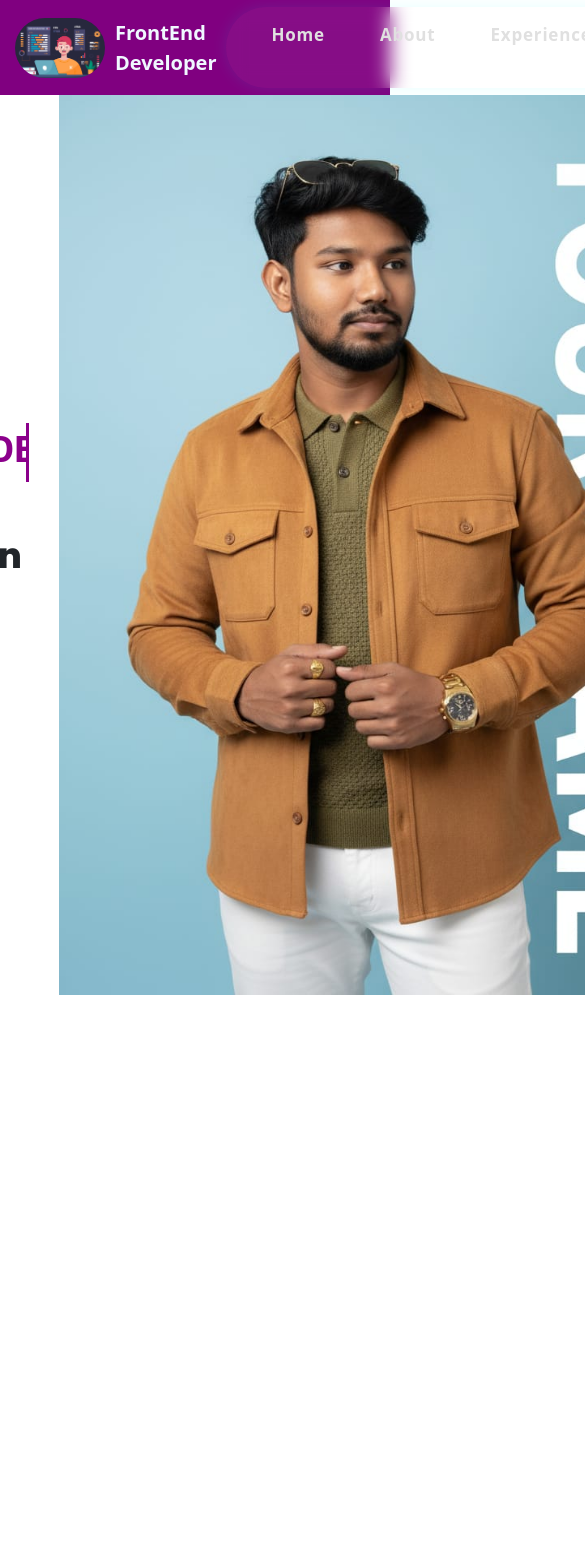
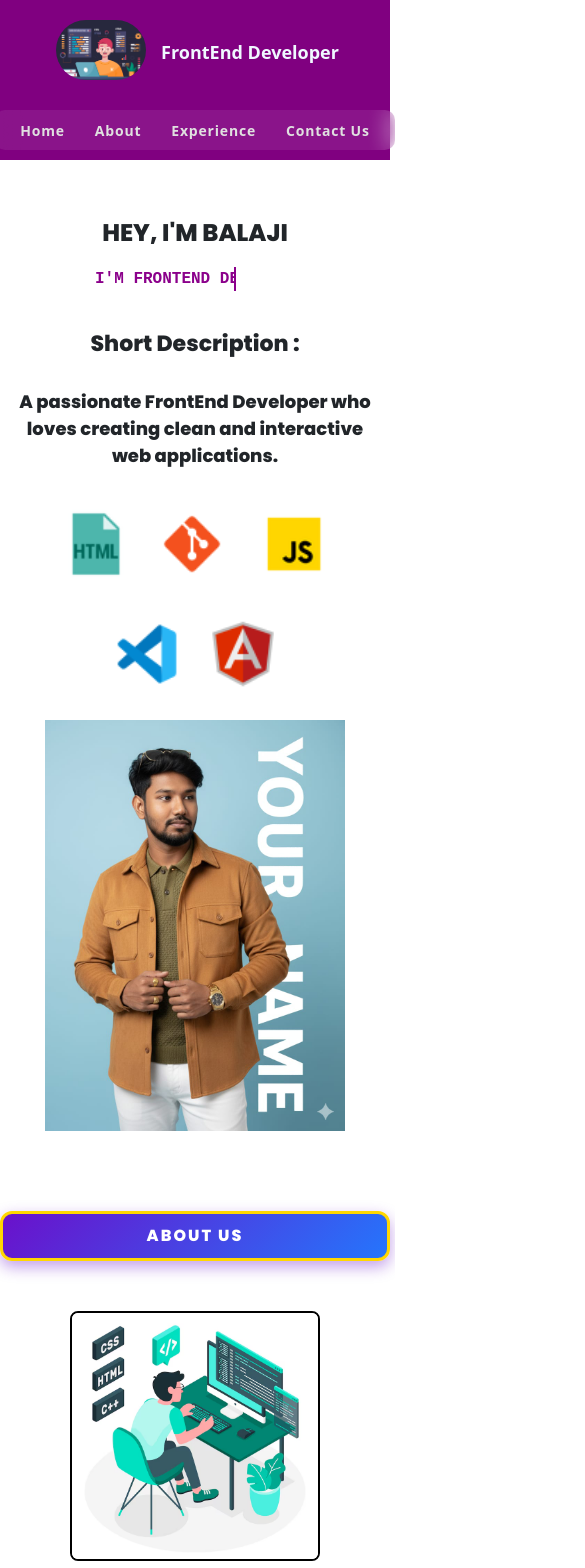
Before and after one commit to KBALAJI2024/portfolio_balaji, an Angular app: page / in a window 390 px wide. Shown: the top 1568 px of the page, 585 px wide, since content can reach past the window. Built offline with nearby package versions, Linux system fonts and the light colour scheme.

Commit message:
css style change based on mobile and tab

```diff
--- a/src/app/content/content.css
+++ b/src/app/content/content.css
@@ -47,20 +47,19 @@
 .shortDescription {
     font-size: 35px;
     font-weight: bold;
-    padding-left: 20px;
     padding-top: 32px;
 }
 
 .shortDescriptionNote {
     font-size: 27px;
     font-weight: bolder;
-    padding-left: 39px;
     padding-top: 12px;
 }
 
 .image {
     width: 700px;
     height: 900px;
+
 }
 
 .htmlLogo {
@@ -78,6 +77,13 @@
     width: 135px;
     height: 135px;
     margin-left: 49px;
+}
+
+.logohtml {
+    padding: 25px;
+    width: 135px;
+    height: 135px;
+
 }
 
 .logoBelow {
@@ -143,6 +149,7 @@
   display: flex;
   align-items: center;
   justify-content: center;
+  margin-top: 30px;
 }
 
 /* Hover Effect */
@@ -284,7 +291,7 @@
   font-weight: 500;
 }
 
-@media (max-width: 768px) {
+/* @media (max-width: 768px) {
   .container-about {
     flex-direction: column;
     gap: 20px;
@@ -293,4 +300,262 @@
   .small-box-about {
     width: 80%;
   }
+} */
+
+/* 📱 Responsive Design for Tablet and Mobile */
+@media (max-width: 1024px) {
+  .home {
+    flex-direction: column;
+    align-items: center;
+    text-align: center;
+  }
+
+  .text {
+    padding-top: 60px;
+    padding-left: 0;
+    margin: 15px;
+    font-size: xx-large;
+  }
+
+  .roleName {
+    font-size: xx-large;
+    border-right-width: 2px;
+    margin-left: 190px;
+  }
+
+  .shortDescription {
+    font-size: 28px;
+    padding-top: 20px;
+  }
+
+  .shortDescriptionNote {
+    font-size: 22px;
+  }
+
+  .image {
+    width: 500px;
+    height: auto;
+    margin-bottom: 50px;
+
+  }
+
+  .image-box {
+    width: 350px;
+    height: 350px;
+    margin: 20px;
+  }
+
+  .logo,
+  .logohtml,
+  .logoBelow {
+    width: 100px;
+    height: 100px;
+    padding: 15px;
+    margin-left: 0;
+  }
+
+  .about-content {
+    flex-direction: column;
+    align-items: center;
+    text-align: center;
+  }
+
+  .about-info {
+    margin-top: 20px;
+  }
+
+  .about-card {
+    max-width: 90%;
+    padding: 30px 20px;
+  }
+
+  .about-card h2 {
+    font-size: 2rem;
+  }
+
+  .about-card p {
+    font-size: 1rem;
+  }
+
+  .container-about {
+    flex-direction: column;
+    gap: 25px;
+    padding: 40px 15px;
+  }
+
+  .small-box-about {
+    width: 80%;
+    padding: 25px 20px;
+  }
 }
+
+/* 📱 Mobile Devices (below 600px) */
+@media (max-width: 600px) {
+  .text {
+    font-size: x-large;
+    padding-top: 40px;
+  }
+
+
+
+  .roleName {
+    font-size: large;
+    border-right-width: 2px;
+    margin-left: 80px;
+  }
+
+  .shortDescription {
+    font-size: 22px;
+  }
+
+  .shortDescriptionNote {
+    font-size: 18px;
+  }
+
+  .image {
+    width: 300px;
+    height: auto;
+    margin-bottom: 50px;
+  }
+
+  .image-box {
+    width: 250px;
+    height: 250px;
+    margin: 15px;
+    margin-top: 50px;
+  }
+
+  .about-title {
+    font-size: 16px;
+    padding: 10px 20px;
+  }
+
+  .about-card {
+    padding: 20px 15px;
+    border-radius: 15px;
+  }
+
+  .about-card h2 {
+    font-size: 1.6rem;
+  }
+
+  .about-card p {
+    font-size: 0.9rem;
+  }
+
+  .number {
+    font-size: 28px;
+  }
+
+  .box-text {
+    font-size: 14px;
+  }
+
+  .small-box-about {
+    width: 90%;
+    padding: 20px 15px;
+  }
+}
+
+/*  */
+
+@media (max-width: 1024px) {
+  .logo,
+  .logohtml,
+  .logoBelow {
+    width: 110px;
+    height: 110px;
+    padding: 15px;
+    margin: 10px;
+    display: inline-block;
+    vertical-align: middle; /* keeps all in same line */
+  }
+
+  .htmlLogo,
+  .htmlLogoBelow {
+    padding-left: 0;
+    padding-top: 10px;
+  }
+
+  .logohtml {
+    margin-right: 0px;
+  }
+}
+
+
+@media (max-width: 600px) {
+  .logo,
+  .logohtml,
+  .logoBelow {
+    width: 90px;
+    height: 90px;
+    padding: 10px;
+    margin: 6px;
+    display: inline-block;
+    vertical-align: middle; /* ensures same row alignment */
+  }
+
+  .htmlLogo,
+  .htmlLogoBelow {
+    padding-left: 0;
+    padding-top: 8px;
+  }
+
+  .logohtml {
+    margin-right: 0px; /* same here */
+  }
+}
+
+
+
+
+.experience-box {
+  background: rgba(1, 1, 1, 0.994);
+  border: 2px solid rgba(255, 255, 255, 0.1);
+  border-radius: 20px;
+  padding: 30px;
+  width: 80%;
+  margin: 40px auto;
+  box-shadow: 0 0 20px rgba(255, 0, 255, 0.3);
+  backdrop-filter: blur(10px);
+  animation: glowBox 4s infinite alternate;
+}
+
+@keyframes glowBox {
+  from {
+    box-shadow: 0 0 15px rgba(255, 0, 255, 0.3);
+  }
+  to {
+    box-shadow: 0 0 30px rgba(0, 255, 255, 0.6);
+  }
+}
+
+.glow-title {
+  font-size: 2em;
+  text-align: center;
+  color: #fdfafa;
+  margin-bottom: 20px;
+  letter-spacing: 2px;
+  font-weight : bolder;
+}
+
+.magic-text {
+  font-size: 1.1em;
+  line-height: 1.7;
+  color: #fff;
+  background: linear-gradient(90deg, #ff00ff, #00eaff, #ff00ff);
+  -webkit-background-clip: text;
+  -webkit-text-fill-color: transparent;
+  background-size: 200% auto;
+  animation: glowFlow 6s linear infinite;
+  margin-bottom: 15px;
+}
+
+@keyframes glowFlow {
+  0% {
+    background-position: 0% 50%;
+  }
+  100% {
+    background-position: 200% 50%;
+  }
+}
--- a/src/app/content/content.html
+++ b/src/app/content/content.html
@@ -5,11 +5,11 @@
             <p class="roleName">I'M FRONTEND DEVELOPER</p>
             <div class="">
                 <p class="shortDescription">Short Description :</p>
-                <p class="shortDescriptionNote">A passionate FrontEnd Developer who loves<br>
+                <p class="shortDescriptionNote">A passionate FrontEnd Developer who loves
                     creating clean and interactive web applications.</p>
             </div>
             <div class="htmlLogo">
-                <img src="/assets/htmlLogo.gif" alt="Html Logo" class="logo">
+                <img src="/assets/htmlLogo.gif" alt="Html Logo" class="logohtml">
 
 
                 <img src="/assets/gitLogo.png" alt="Html Logo" class="logo">
@@ -21,7 +21,7 @@
 
                 <img src="/assets/jsLogo.gif" alt="Html Logo" class="logo">
                 <div class="htmlLogoBelow">
-                    <img src="/assets/vsCodeLogo.png" alt="Html Logo" class="logo">
+                    <img src="/assets/vsCodeLogo.png" alt="Html Logo" class="logohtml">
                     <img src="/assets/angularLogo.png" alt="Html Logo" class="logo">
                 </div>
 
@@ -72,5 +72,29 @@
             <p class="box-text">Award Winning</p>
         </div>
     </div>
+     <label class="about-title" id="experience">Experience</label>
+    <div class="experience-box">
+        <h2 class="glow-title">Experience</h2>
+
+        <p class="magic-text">
+            Angular Developer with 1.5 years of experience in designing and developing responsive, scalable,
+            and user-friendly web applications. Proficient in Angular, TypeScript, HTML, CSS, Python, and MySQL,
+            with strong expertise in REST API integration, component-driven architecture, and performance optimization.
+        </p>
+
+        <p class="magic-text">
+            Hands-on experience working on pharma project modules including Role Management, Dispatch Process,
+            Dispatch Schedule, and Product Authenticity, ensuring efficient data handling and streamlined user
+            experience.
+            Additionally, contributed to the Co-optex Promotion Management screen, improving usability and
+            functionality.
+        </p>
+
+        <p class="magic-text">
+            Skilled in Agile development practices, code reusability, and delivering maintainable solutions aligned with
+            business goals.
+        </p>
+    </div>
+
 
 </div>
--- a/src/app/header/header.css
+++ b/src/app/header/header.css
@@ -1,33 +1,29 @@
-.full-nav{
+.full-nav {
   display: flex;
   justify-content: space-between;
-    padding: 5px;
-    background-color : purple;
+  align-items: center;
+  padding: 10px 20px;
+  background-color: purple;
   color: aliceblue;
-    align-items: center;
-    height: 95px;
+  height: 80px;
+  flex-wrap: wrap; /* allows stacking on smaller screens */
 }
 
-.logo{
+.logo {
   display: flex;
+  align-items: center;
   padding: 5px;
   border-radius: 35px;
 }
 
-.company-name{
-    display: flex;
-    padding: 5px;
+.company-name {
   color: aliceblue;
-    font-size : 20px;
+  font-size: 22px;
   font-weight: bold;
-    align-items: center;
+  padding-left: 10px;
 }
 
-/* .nav-menu{
-    justify-content: center;
-    align-items: center;
-} */
-
+/* Navigation Menu */
 .nav-menu {
   display: flex;
   align-items: center;
@@ -36,14 +32,14 @@
 .list-nav {
   display: flex;
   justify-content: center;
+  align-items: center;
   gap: 30px;
   list-style: none;
-  padding: 15px 20px;
-  margin-right: 30px;
+  padding: 10px 20px;
   margin: 0;
+  border-radius: 50px;
+  background: rgba(255, 255, 255, 0.05);
   backdrop-filter: blur(10px);
-  background: rgba(255, 255, 255, 0.05);
-  border-radius: 50px;
   box-shadow: 0 0 15px rgba(0, 255, 255, 0.1);
 }
 
@@ -59,7 +55,6 @@
   transition: all 0.3s ease-in-out;
 }
 
-/* Modern hover glow */
 .item a:hover {
   color: #00eaff;
   background: rgba(0, 234, 255, 0.1);
@@ -67,7 +62,6 @@
   transform: translateY(-2px);
 }
 
-/* Subtle underline animation */
 .item a::after {
   content: "";
   position: absolute;
@@ -83,3 +77,118 @@
 .item a:hover::after {
   width: 80%;
 }
+
+/* =============================== */
+/* 🌐 RESPONSIVE DESIGN SECTION */
+/* =============================== */
+
+/* 📱 Mobile (up to 600px) */
+/* =============================== */
+/* 🌐 UPDATED RESPONSIVE DESIGN */
+/* =============================== */
+
+/* 📱 Mobile (up to 600px) */
+@media (max-width: 600px) {
+  .full-nav {
+    flex-direction: column;
+    align-items: center;
+    padding: 10px;
+    height: auto;
+    text-align: center;
+  }
+
+  .logo {
+    justify-content: center;
+    margin-bottom: 5px;
+  }
+
+  .company-name {
+    font-size: 18px;
+  }
+
+  .nav-menu {
+    width: 100%;
+    display: flex;
+    justify-content: center;
+  }
+
+  .list-nav {
+    display: flex;
+    flex-direction: row; /* ✅ keep horizontal */
+    justify-content: center;
+    align-items: center;
+    gap: 10px;
+    flex-wrap: nowrap; /* ✅ prevent wrapping */
+    width: auto;
+    background: rgba(255, 255, 255, 0.08);
+    border-radius: 10px;
+    padding: 8px 15px;
+    margin-top: 10px;
+    box-shadow: none;
+  }
+
+  .item a {
+    font-size: 14px;
+    padding: 6px 10px;
+    white-space: nowrap; /* ✅ keeps text from breaking */
+  }
+}
+
+/* 💻 Tablet (601px–1024px) */
+@media (min-width: 601px) and (max-width: 1024px) {
+  .full-nav {
+    flex-direction: column;
+    align-items: center;
+    height: auto;
+    padding: 10px 25px;
+  }
+
+  .logo {
+    justify-content: center;
+    margin-bottom: 8px;
+  }
+
+  .company-name {
+    font-size: 20px;
+  }
+
+  .nav-menu {
+    display: flex;
+    justify-content: center;
+    width: 100%;
+  }
+
+  .list-nav {
+    display: flex;
+    flex-direction: row; /* ✅ horizontal layout */
+    justify-content: center;
+    align-items: center;
+    gap: 25px;
+    flex-wrap: nowrap;
+    width: auto;
+    padding: 5px 10px;
+    border-radius: 12px;
+
+  }
+
+  .item a {
+    font-size: 16px;
+    padding: 8px 15px;
+  }
+}
+
+
+/* 💻 Large screens (above 1024px) */
+@media (min-width: 1025px) {
+  .full-nav {
+    height: 95px;
+  }
+
+  .company-name {
+    font-size: 22px;
+  }
+
+  .item a {
+    font-size: 17px;
+  }
+}
```
Also changed, not shown: src/app/footer/footer.css (+98 -20 lines), src/app/footer/footer.html (+9 -11 lines). Lines whose indentation alone changed are shown as unchanged.
